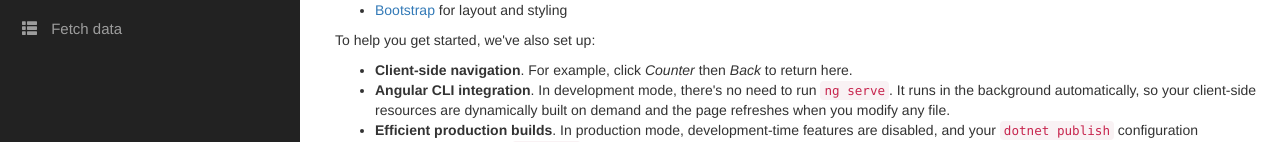
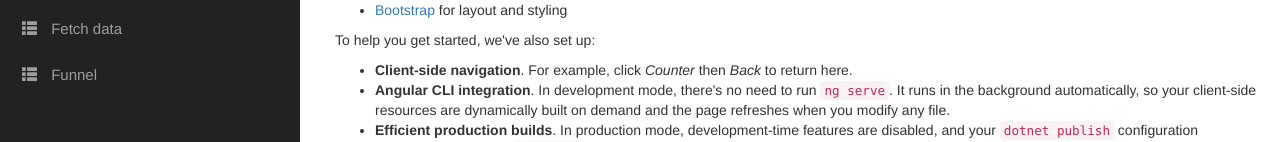
Before and after one commit to ndvarpe/Angular6-With-Grid, an Angular app in the folder Angular 2/ClientApp/: page / in a window 1280 px wide. Shown: the part 140-282 px from the top of the page. Built offline with nearby package versions, Linux system fonts and the light colour scheme; no server answers.

Commit message:
Added a new link in nav menu

```diff
--- a/Angular 2/ClientApp/src/app/nav-menu/nav-menu.component.html
+++ b/Angular 2/ClientApp/src/app/nav-menu/nav-menu.component.html
@@ -27,6 +27,11 @@
                 <span class='glyphicon glyphicon-th-list'></span> Fetch data
               </a>
             </li>
+            <li [routerLinkActive]='["link-active"]'>
+              <a [routerLink]='["/fetch-data"]' (click)='collapse()'>
+                <span class='glyphicon glyphicon-th-list'></span> Funnel
+              </a>
+            </li>
           </ul>
         </div>
     </div>
```
Lines whose indentation alone changed are shown as unchanged.
